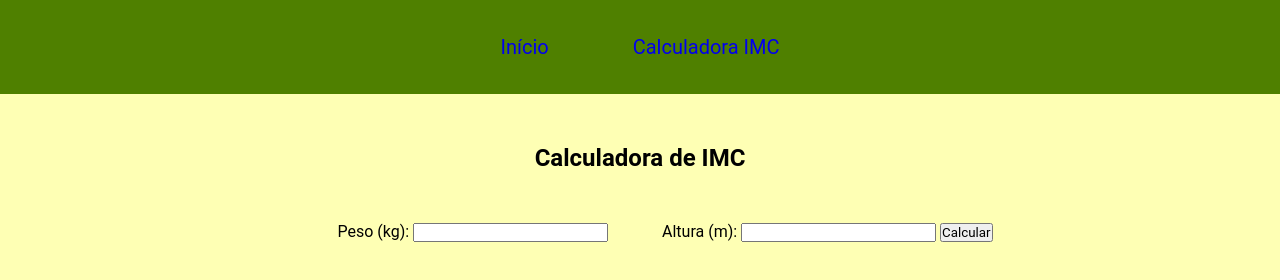
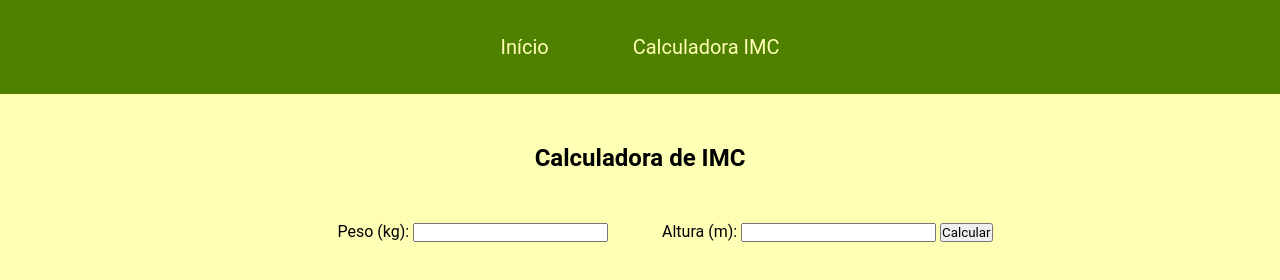
Before and after one commit to SilasCorreia8/Site--Saude, a plain HTML site: page imc.html in a window 1280 px wide. Drawn offline with Linux system fonts and the light colour scheme.

Commit message:
Arrumar codigo

```diff
--- a/style.css
+++ b/style.css
@@ -7,6 +7,17 @@
 
 a {
     text-decoration: none;
+}
+
+header a {
+    color: #feffb4;
+    text-decoration: none;
+    display: inline-block;
+    transition: .2s;
+}
+
+header nav.menu a:hover {
+    transform: scale(1.05);
 }
 
 header {
@@ -76,6 +87,7 @@ body #inicio{
 
 .menu-button.active span:nth-child(1) {
     transform: rotate(45deg) translate(6px, 6px);
+
 }
 
 .menu-button.active span:nth-child(2) {
@@ -98,7 +110,7 @@ body #inicio{
     position: fixed;
     top: 0;
     left: 0;
-    right: 500px;
+    right: 300px;
     bottom: 0;
     background: rgba(0, 0, 0, 0.63);
     display: flex;
```
Lines whose indentation alone changed are shown as unchanged.
